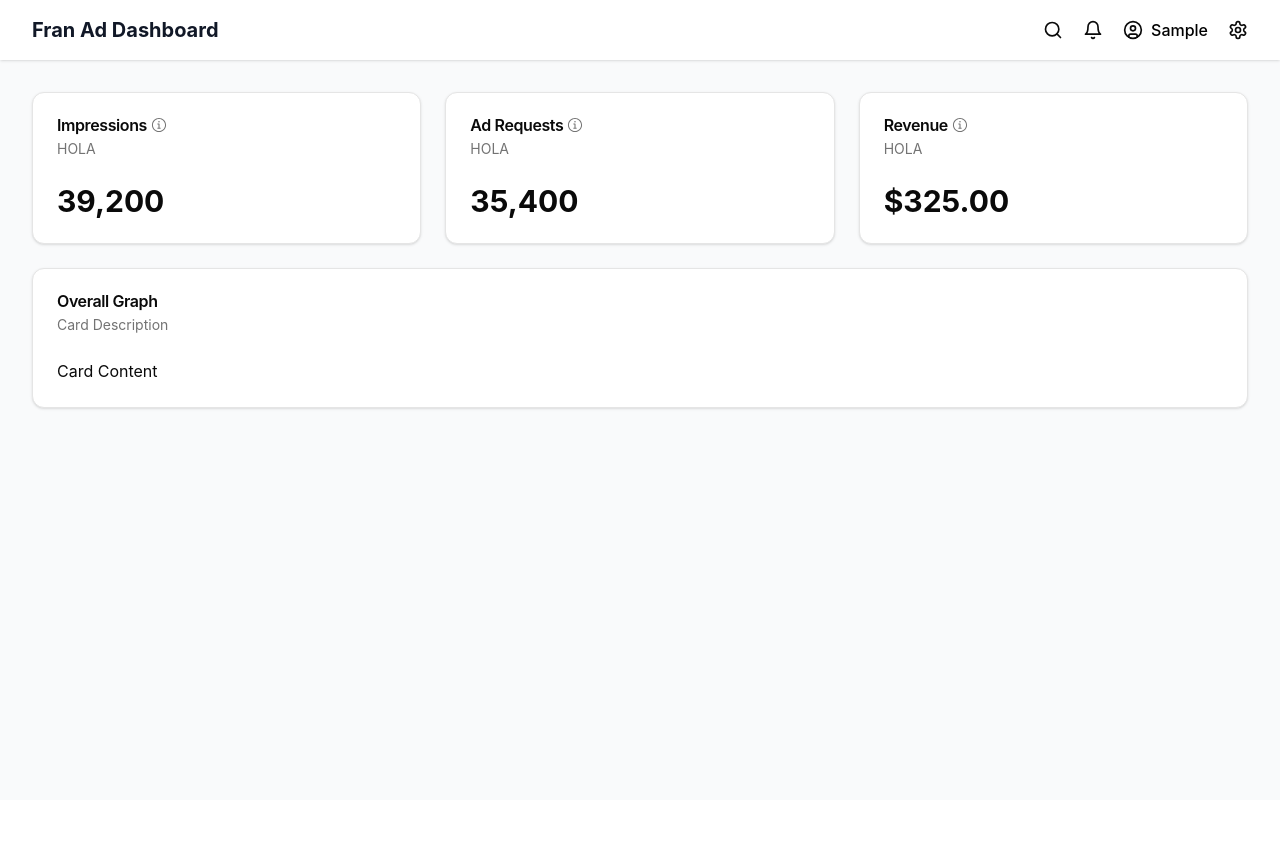
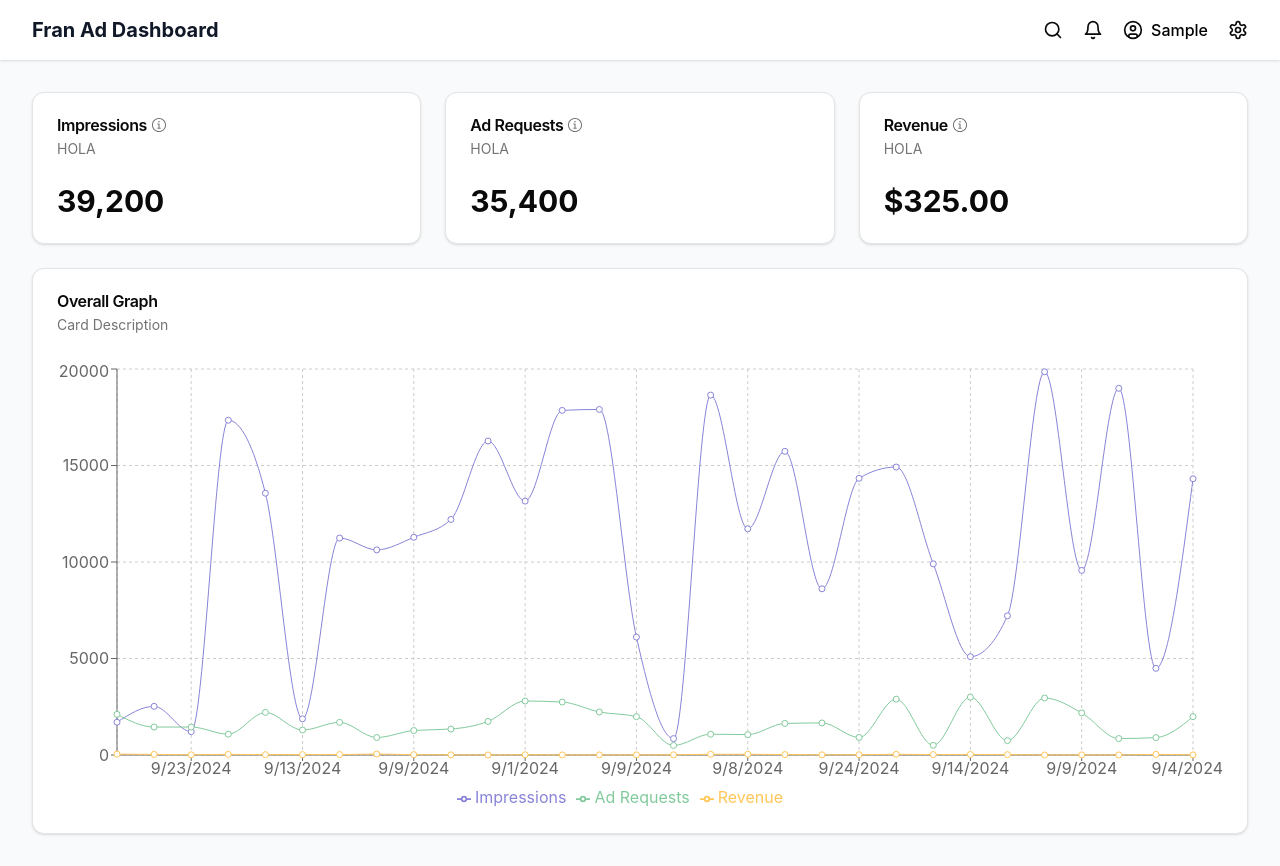
Before and after one commit to hrvojevincek/fran-ad-platform, a React (Vite) app: page /login in a window 1280 px wide. Both pictures are taken after typing "Sample", "name@example.com", "Sample123" into the empty fields and a click on the button "Sign In". Before the commit the page ends 800 px from the top, so only its background shows below. Built offline with nearby package versions, Linux system fonts and the light colour scheme; data requests are answered from the project's data file.

Commit message:
recharts

```diff
--- a/package.json
+++ b/package.json
@@ -25,6 +25,7 @@
     "react-dom": "^18.3.1",
     "react-icons": "^5.3.0",
     "react-router-dom": "^6.26.2",
+    "recharts": "^2.12.7",
     "tailwind-merge": "^2.5.2",
     "tailwindcss-animate": "^1.0.7"
   },
--- a/src/pages/Dashboard.tsx
+++ b/src/pages/Dashboard.tsx
@@ -18,10 +18,28 @@ import {
   TooltipTrigger,
 } from "@/components/ui/tooltip";
 
+import {
+  LineChart,
+  Line,
+  XAxis,
+  YAxis,
+  CartesianGrid,
+  Tooltip as RechartsTooltip,
+  Legend,
+  ResponsiveContainer,
+} from "recharts";
+import { useFetchOvertime } from "@/hooks/useOvertimeData";
+
 export function Dashboard() {
   const { user, isAuthenticated } = useAuth();
 
   const { data: metrics, isLoading, error } = useFetchMetrics();
+
+  const {
+    data: overTime,
+    isLoading: isLoadingData,
+    error: errorData,
+  } = useFetchOvertime();
 
   if (!isAuthenticated) {
     return <Navigate to="/login" />;
@@ -116,7 +134,39 @@ export function Dashboard() {
               <CardDescription>Card Description</CardDescription>
             </CardHeader>
             <CardContent>
-              <p>Card Content</p>
+              <ResponsiveContainer width="100%" height={450}>
+                <LineChart
+                  data={overTime}
+                  margin={{ top: 10, right: 30, left: 0, bottom: 0 }}
+                >
+                  <CartesianGrid strokeDasharray="3 3" />
+                  <XAxis dataKey="date" />
+                  <YAxis />
+                  <RechartsTooltip />
+                  <Legend />
+                  {/* Line for Impressions */}
+                  <Line
+                    type="monotone"
+                    dataKey="impressions"
+                    stroke="#8884d8"
+                    name="Impressions"
+                  />
+                  {/* Line for Ad Requests */}
+                  <Line
+                    type="monotone"
+                    dataKey="ad_requests"
+                    stroke="#82ca9d"
+                    name="Ad Requests"
+                  />
+                  {/* Line for Revenue */}
+                  <Line
+                    type="monotone"
+                    dataKey="revenue"
+                    stroke="#ffc658"
+                    name="Revenue"
+                  />
+                </LineChart>
+              </ResponsiveContainer>
             </CardContent>
           </Card>
         </div>
```
Also changed, not shown: 1 other file (tests, documents, lock files or other folders).
